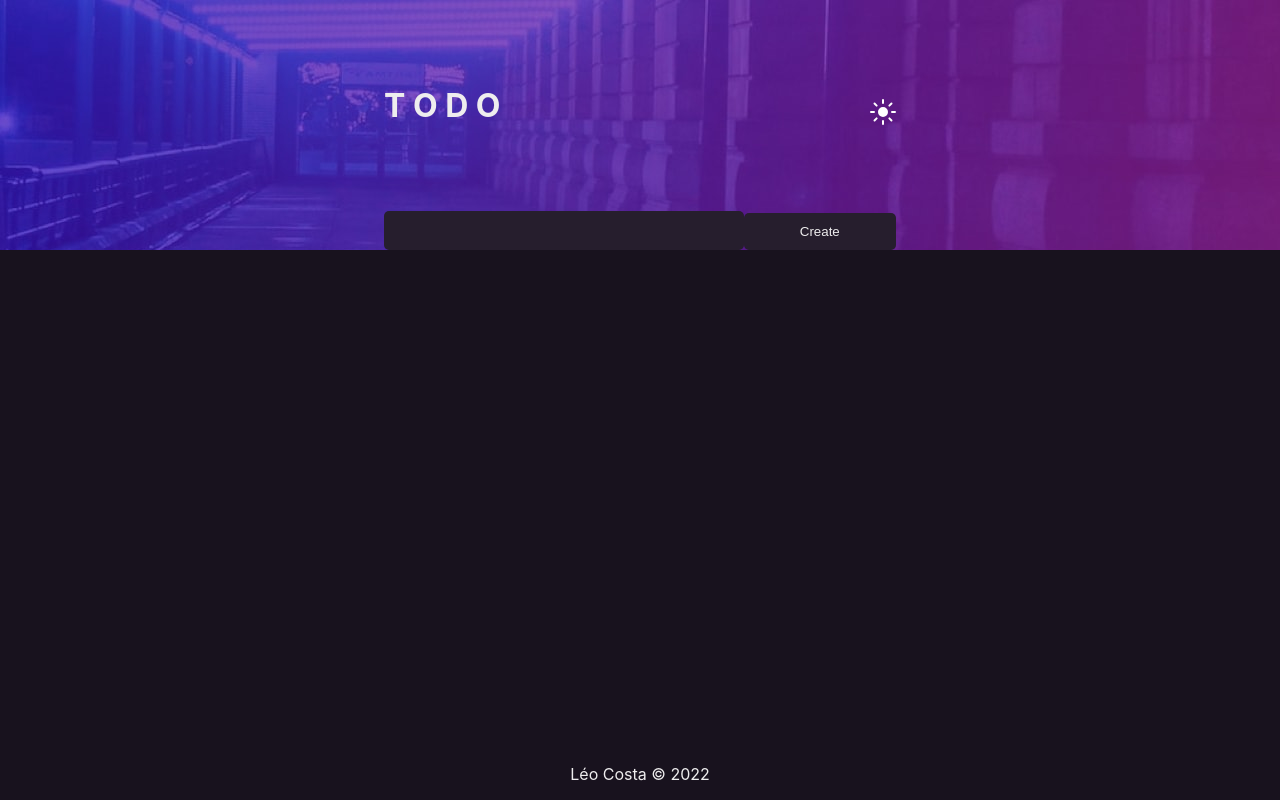
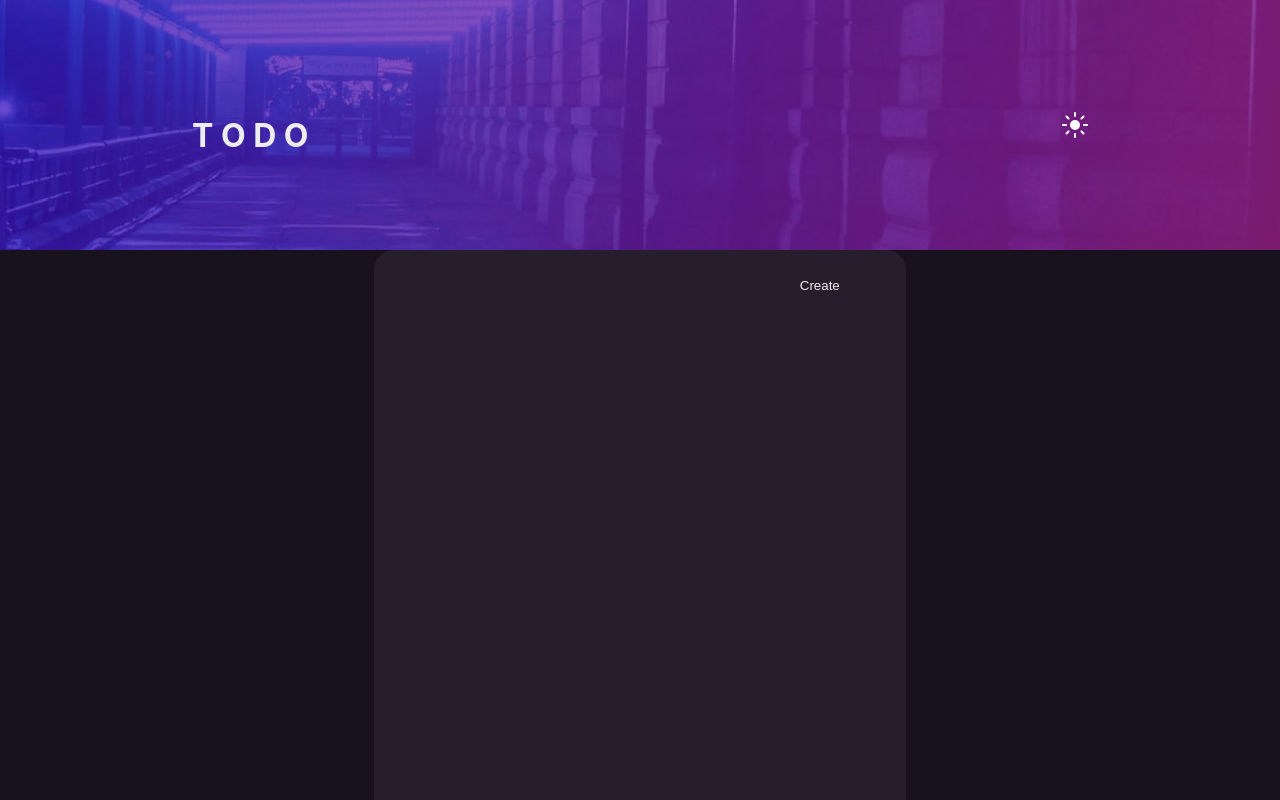
Before and after one commit to LeoCosta-dev/ToDoListReact, a React (Vite) app: page / in a window 1280 px wide. Shown: the top 800 px of the page. Built offline with nearby package versions, Linux system fonts and the light colour scheme.

Commit message:
refactor: fixação do footer ao final da page

```diff
--- a/src/App.css
+++ b/src/App.css
@@ -4,4 +4,5 @@
   align-items: center;
   text-align: center;
   margin: 0;
+  min-height: 100%;
 }
--- a/src/App.jsx
+++ b/src/App.jsx
@@ -2,12 +2,14 @@ import React from 'react'
 import './App.css'
 import { Footer } from './components/footer'
 import { Header } from './components/Header'
+import { Tasks } from './components/Tasks'
 
 function App() {
 
   return (
     <div className="App">
       <Header/>
+      <Tasks/>
       <Footer/>
     </div>
   )
--- a/src/components/Header.jsx
+++ b/src/components/Header.jsx
@@ -1,13 +1,13 @@
 import React from "react";
 import styled from "styled-components";
 import backgroundHeader from "../assets/images/bg-desktop-dark.jpg"
-import { Tasks } from "./Tasks";
 import { Title } from "./Title";
 
 const HeaderStyle = styled.header`
     display: flex;
     flex-direction: column;
     background-image: url(${backgroundHeader});
+    background-size: cover;
     width: 100%;
     height: 250px;
     align-items: center;
@@ -18,6 +18,5 @@ export function Header(){
     return(
     <HeaderStyle>
         <Title/>
-        <Tasks/>
     </HeaderStyle>)
 }
--- a/src/components/Tasks.jsx
+++ b/src/components/Tasks.jsx
@@ -4,15 +4,18 @@ import styled from "styled-components";
 const TasksStyle = styled.div`
     display: flex;
     justify-content: center;
-    align-items: flex-end;
-    height:50%;
+    align-items: flex-start;
+    height:1000px;
     width: 40%;
+    background-color: rgb(38, 30, 45);
+    border-radius: 20px;
+    padding: 10px;
 
     input, button{
         border: 0;
         color: rgb(238, 237, 238);;
         background-color: rgb(38, 30, 45);
-        height: 30%;
+        height: 5%;
         border-radius: 5px;
     }
     input{
--- a/src/components/Title.jsx
+++ b/src/components/Title.jsx
@@ -5,8 +5,8 @@ import sun from "../assets/images/icon-sun.svg"
 const TitleStyle = styled.div`
     display: flex;
     justify-content: space-between;
-    align-items: flex-end;
-    width: 40%;
+    align-items: center;
+    width: 70%;
     height: 50%;
 
     h1{
--- a/src/components/footer.jsx
+++ b/src/components/footer.jsx
@@ -2,8 +2,7 @@ import React from "react";
 import styled from "styled-components";
 
 const FooterStyle = styled.footer`
-    position: fixed;
-    bottom: 0;
+    margin-top: auto;
 `
 
 const year = new Date().toISOString().split("-")[0]
```
